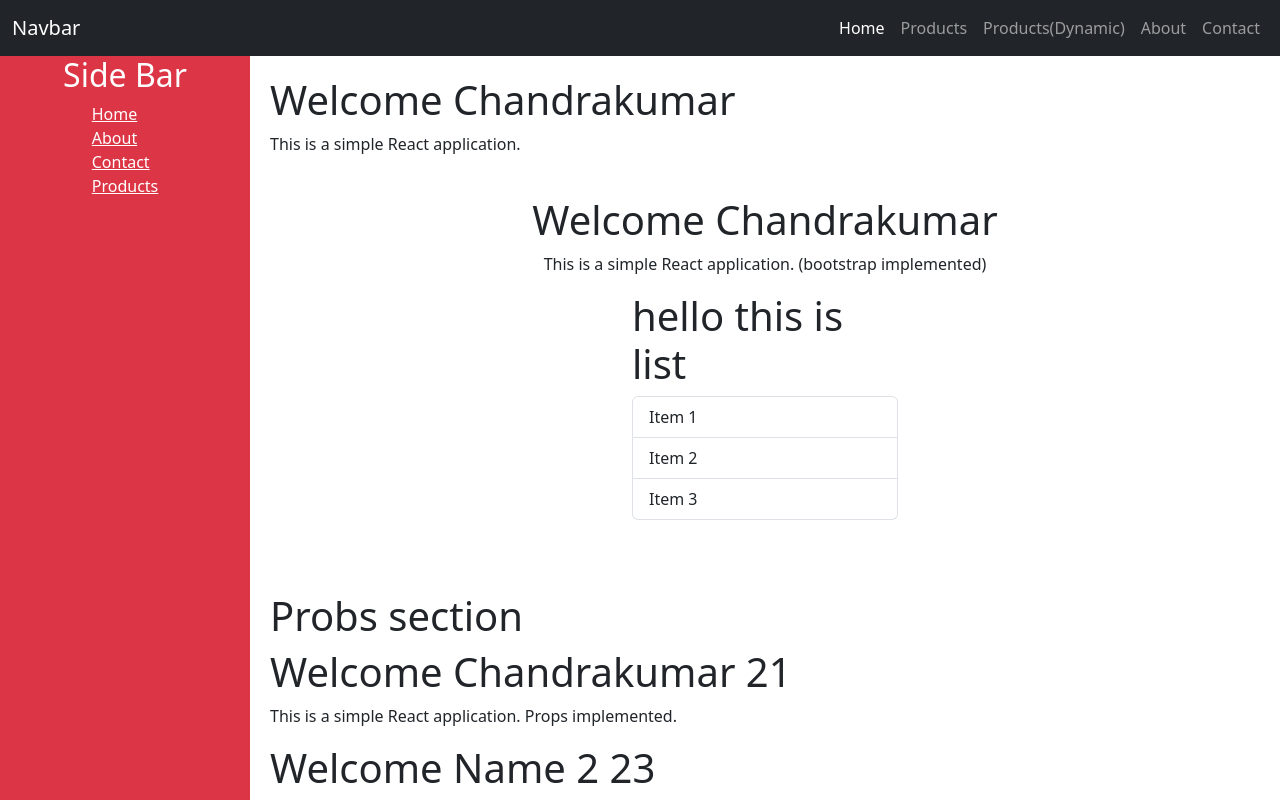
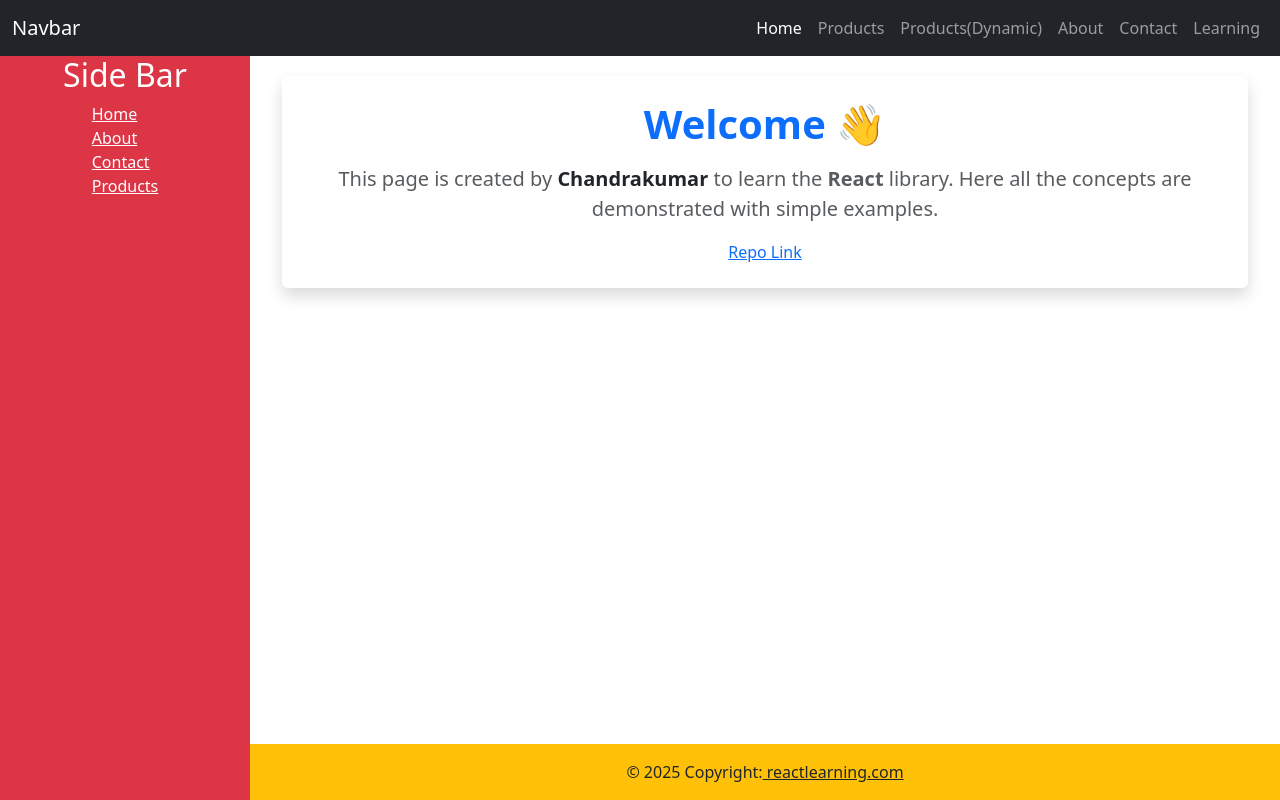
Before and after one commit to Chan-08/reactLearning, a React (Vite) app: page / in a window 1280 px wide. Shown: the top 800 px of the page. Built offline with nearby package versions, Linux system fonts and the light colour scheme.

Commit message:
configured properly

```diff
--- a/src/App.tsx
+++ b/src/App.tsx
@@ -4,14 +4,9 @@ import { Routes, Route } from 'react-router-dom'
 import Navbar from './components/navbar'
 import Footer from './components/footer'
 import SideBar from './components/sidemenu';
+import Display from './components/display';
 
-import Welcome from './components02/welcome'
-import Bootstrap from './components02/bootstrap'
-import ProbsExample from './components02/probs'
-import State from './components02/state'
-import Onchange from './components02/onchange'
-import List from './components02/list'
-import TaskManager from './components02/taskmanager'
+import Learning from './pages/learning';
 
 import About from './pages/about'
 import Contact from './pages/contact'
@@ -31,23 +26,7 @@ export default function App() {
                 path="/"
                 element={
                   <>
-                    <Welcome />
-                    <Bootstrap />
-
-                    <h1 className='mt-5'>Probs section</h1>
-                    <ProbsExample name="Chandrakumar" age={21} show={true} />
-                    <ProbsExample name="Name 2" age={23}/>
-                    <ProbsExample show={true}/>
-                    <p>there are three example but true is opted only for two</p>
-
-                    <h1 className='mt-5'>Use State Section</h1>
-                    <State />
-
-                    <Onchange />
-
-                    <List />
-
-                    <TaskManager />
+                    <Display />
                   </>
                 }
               />
@@ -55,6 +34,7 @@ export default function App() {
               <Route path="/products" element={<Products />} />
               <Route path="/products-dynamic" element={<Products2 /> }/>
               <Route path="/contact" element={<Contact />} />
+              <Route path="/learning" element={<Learning />} />
             </Routes>
           </main>
         </div>
--- /dev/null
+++ b/src/components/display.tsx
@@ -0,0 +1,26 @@
+export default function Display() {
+  return (
+    <div className="container-fluid d-flex justify-content-center text-center">
+      <div className="p-4 rounded shadow bg-white">
+        <h1 className="mb-3 text-primary fw-bold">Welcome 👋</h1>
+        <p className="fs-5 text-muted">
+          This page is created by{" "}
+          <span>
+            <a
+              href="https://chandrakumars.in"
+              target="_blank"
+              rel="noopener noreferrer"
+              className="text-decoration-none fw-semibold text-dark"
+            >
+              Chandrakumar
+            </a>
+          </span>{" "}
+          to learn the <strong>React</strong> library. Here all the concepts are demonstrated with simple examples.
+        </p>
+        <a href="https://github.com/Chan-08/reactLearning" target="_blank" rel="noopener noreferrer">
+            Repo Link
+        </a>
+      </div>
+    </div>
+  );
+}
--- a/src/components/navbar.tsx
+++ b/src/components/navbar.tsx
@@ -30,6 +30,10 @@ export default function Navbar() {
                       <li className="nav-item">
                           <NavLink to="/contact" className={({ isActive }) => isActive ? 'nav-link active' : 'nav-link'}> Contact </NavLink>
                       </li>
+
+                      <li className="nav-item">
+                          <NavLink to="/learning" className={({ isActive }) => isActive ? 'nav-link active' : 'nav-link'}> Learning </NavLink>
+                      </li>
                   </ul>
               </div>
           </div>
--- /dev/null
+++ b/src/pages/learning.tsx
@@ -0,0 +1,29 @@
+import TaskManager from "../components02/taskmanager"
+import ProbsExample from "../components02/probs"
+import Welcome from '../components02/welcome'
+import Bootstrap from '../components02/bootstrap'
+import State from '../components02/state'
+import Onchange from '../components02/onchange'
+import List from '../components02/list'
+
+export default function Learning() {
+return <>
+                    <Welcome />
+                    <Bootstrap />
+
+                    <h1 className='mt-5'>Probs section</h1>
+                    <ProbsExample name="Chandrakumar" age={21} show={true} />
+                    <ProbsExample name="Name 2" age={23}/>
+                    <ProbsExample show={true}/>
+                    <p>there are three example but true is opted only for two</p>
+
+                    <h1 className='mt-5'>Use State Section</h1>
+                    <State />
+
+                    <Onchange />
+
+                    <List />
+
+                    <TaskManager />
+                  </>
+}
```
